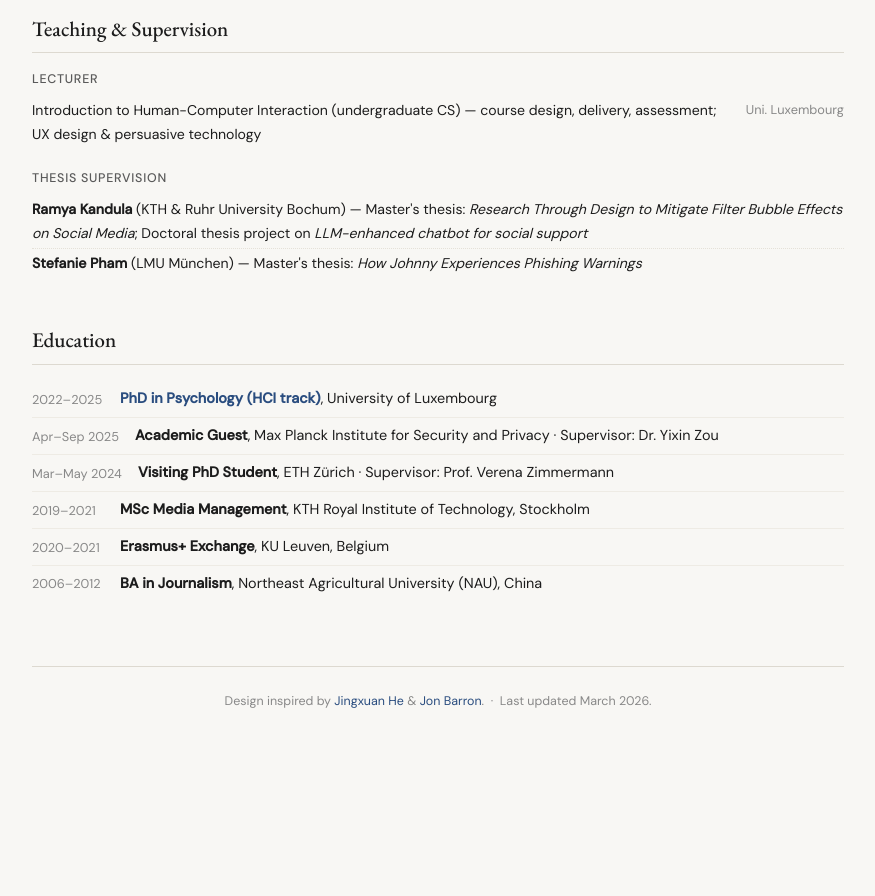
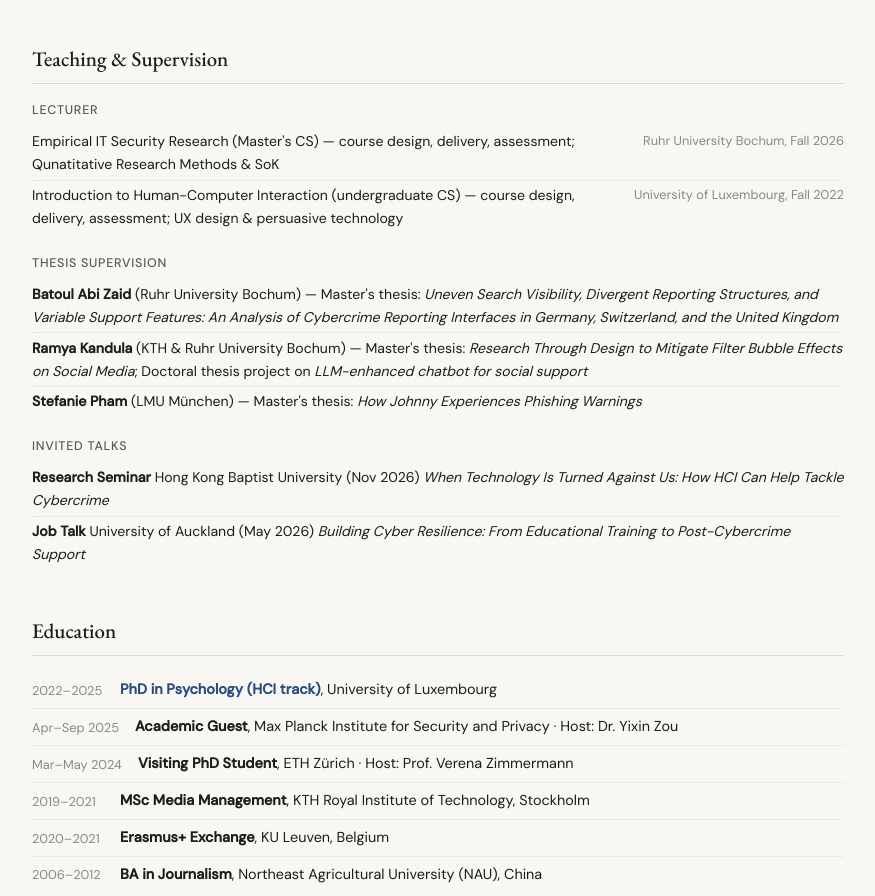
Before and after one commit to chenetal/chenetal.github.io, a plain HTML site: page index.html in a window 1280 px wide. Shown: the part 4126-5022 px from the top of the page, without its empty margins (202-1077 px from the left). Before the commit the page ends 4933 px from the top, so only its background shows below. Drawn offline with nearby package versions, Linux system fonts and the light colour scheme.

Commit message:
Update homepage

```diff
--- a/index.html
+++ b/index.html
@@ -488,6 +488,7 @@
 <div class="service-block">
   <h3>Program Committee</h3>
   <ul class="service-list">
+    <li><span>USEC — 17th Workshop on Usable Security and Privacy</span><span class="service-year">2027</span></li>
     <li><span>SCP — Conference on Sociotechnical Cybersecurity and Privacy</span><span class="service-year">2026</span></li>
     <li><span>Workshop on Human-Targeted Cyber Threats and Defenses (HumSec'26)</span><span class="service-year">2026</span></li>
     <li><span>CHIWORK — Symposium on HCI for Work</span><span class="service-year">2025 &amp; 2026</span></li>
@@ -506,22 +507,32 @@
 <div class="service-block">
   <h3>Lecturer</h3>
   <ul class="service-list">
-    <li><span>Introduction to Human-Computer Interaction (undergraduate CS) — course design, delivery, assessment; UX design &amp; persuasive technology</span><span class="service-year">Uni. Luxembourg</span></li>
+    <li><span>Empirical IT Security Research (Master's CS) — course design, delivery, assessment; Qunatitative Research Methods &amp; SoK </span><span class="service-year">Ruhr University Bochum, Fall 2026</span></li>
+    <li><span>Introduction to Human-Computer Interaction (undergraduate CS) — course design, delivery, assessment; UX design &amp; persuasive technology</span><span class="service-year">University of Luxembourg, Fall 2022</span></li>
   </ul>
 </div>
 <div class="service-block">
   <h3>Thesis Supervision</h3>
   <ul class="service-list">
+    <li><span><strong>Batoul Abi Zaid</strong> (Ruhr University Bochum) — Master's thesis: <em>Uneven Search Visibility, Divergent Reporting Structures, and Variable Support Features: An Analysis of Cybercrime Reporting Interfaces in Germany, Switzerland, and the United Kingdom</em></span></li>
     <li><span><strong>Ramya Kandula</strong> (KTH &amp; Ruhr University Bochum) — Master's thesis: <em>Research Through Design to Mitigate Filter Bubble Effects on Social Media</em>; Doctoral thesis project on <em>LLM-enhanced chatbot for social support</em></span></li>
     <li><span><strong>Stefanie Pham</strong> (LMU München) — Master's thesis: <em>How Johnny Experiences Phishing Warnings</em></span></li>
+  </ul>
+</div>
+
+<div class="service-block">
+  <h3>Invited Talks</h3>
+  <ul class="service-list">
+    <li><span><strong>Research Seminar</strong> Hong Kong Baptist University (Nov 2026) <em>When Technology Is Turned Against Us: How HCI Can Help Tackle Cybercrime</em></span></li>
+    <li><span><strong>Job Talk</strong> University of Auckland (May 2026) <em>Building Cyber Resilience: From Educational Training to Post-Cybercrime Support</em></span></li>
   </ul>
 </div>
 
 <h2 class="sec-title" id="education">Education</h2>
 <ul class="list-rows">
   <li><span class="row-date">2022–2025</span><span><strong><a href="https://orbilu.uni.lu/handle/10993/65944">PhD in Psychology (HCI track)</a></strong>, University of Luxembourg</span></li>
-  <li><span class="row-date">Apr–Sep 2025</span><span><strong>Academic Guest</strong>, Max Planck Institute for Security and Privacy · Supervisor: Dr. Yixin Zou</span></li>
-  <li><span class="row-date">Mar–May 2024</span><span><strong>Visiting PhD Student</strong>, ETH Zürich · Supervisor: Prof. Verena Zimmermann</span></li>
+  <li><span class="row-date">Apr–Sep 2025</span><span><strong>Academic Guest</strong>, Max Planck Institute for Security and Privacy · Host: Dr. Yixin Zou</span></li>
+  <li><span class="row-date">Mar–May 2024</span><span><strong>Visiting PhD Student</strong>, ETH Zürich · Host: Prof. Verena Zimmermann</span></li>
   <li><span class="row-date">2019–2021</span><span><strong>MSc Media Management</strong>, KTH Royal Institute of Technology, Stockholm</span></li>
   <li><span class="row-date">2020–2021</span><span><strong>Erasmus+ Exchange</strong>, KU Leuven, Belgium</span></li>
   <li><span class="row-date">2006–2012</span><span><strong>BA in Journalism</strong>, Northeast Agricultural University (NAU), China</span></li>
```
Also changed, not shown: 1 other file.
